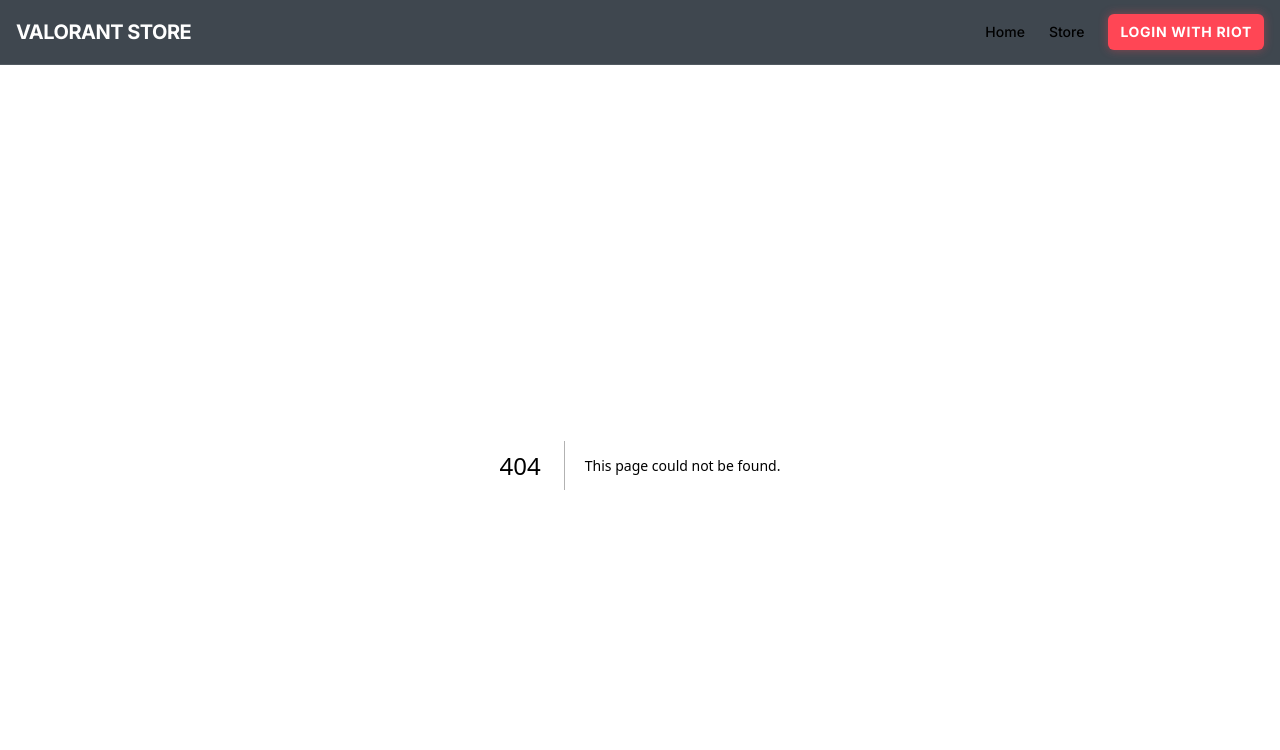
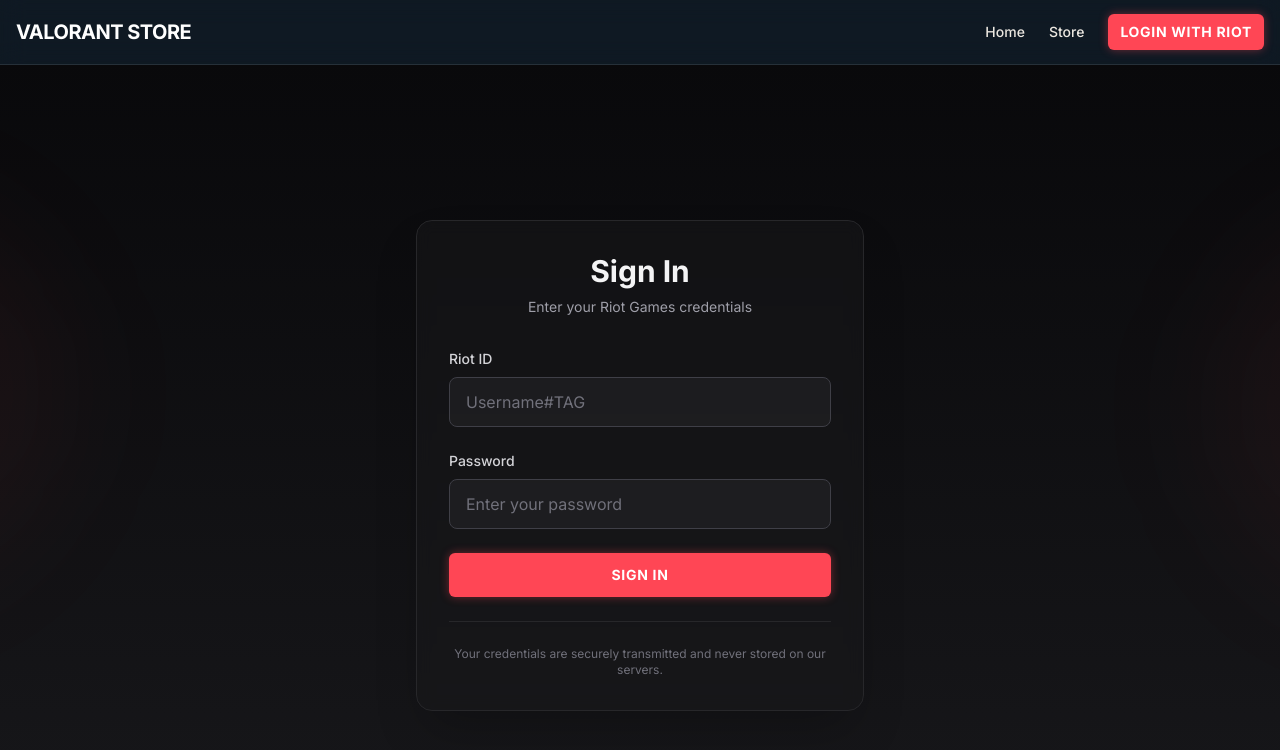
Before and after one commit to yugam23/Valorant-Store-Checker, a Next.js app: page /login in a window 1280 px wide. Before the commit this address had no page. Shown: the top 750 px of the page. Built offline with nearby package versions, Linux system fonts and the light colour scheme.

Commit message:
feat(02-auth-core): create login page
- Render LoginForm centered on screen
- Use Void & Light design system
- Gradient background with decorative elements
- Accessible at /login route

```diff
--- /dev/null
+++ b/src/app/login/page.tsx
@@ -0,0 +1,31 @@
+/**
+ * Login Page
+ *
+ * Entry point for user authentication.
+ * Renders the LoginForm component centered on the screen
+ * with the Void & Light design system aesthetic.
+ */
+
+import { LoginForm } from "@/components/auth/LoginForm";
+
+export const metadata = {
+  title: "Sign In | Valorant Store Checker",
+  description: "Sign in with your Riot Games account to check your Valorant store.",
+};
+
+export default function LoginPage() {
+  return (
+    <div className="min-h-screen flex items-center justify-center px-4 py-12 bg-gradient-to-b from-zinc-950 to-zinc-900">
+      {/* Background decoration */}
+      <div className="absolute inset-0 overflow-hidden pointer-events-none">
+        <div className="absolute top-1/4 -left-1/4 w-96 h-96 bg-valorant-red/5 rounded-full blur-3xl" />
+        <div className="absolute bottom-1/4 -right-1/4 w-96 h-96 bg-valorant-red/5 rounded-full blur-3xl" />
+      </div>
+
+      {/* Login Form Container */}
+      <div className="relative z-10 w-full max-w-md">
+        <LoginForm />
+      </div>
+    </div>
+  );
+}
```
